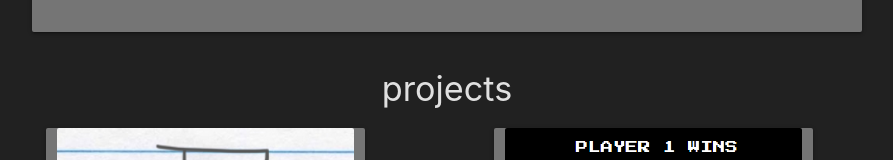
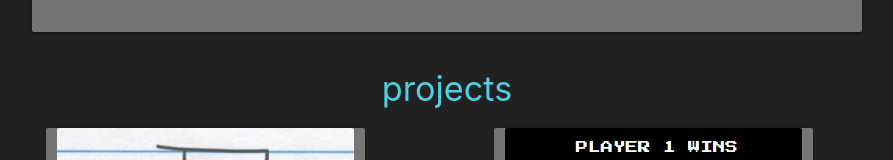
Before and after one commit to lucodyne/lucodyne.github.io, a React (Create React App) app in the folder client/: page / in a window 1280 px wide. Shown: the part 198-358 px from the top of the page, without its empty margins (193-1086 px from the left). Built offline with nearby package versions, Linux system fonts and the light colour scheme.

Commit message:
styling, role removed

```diff
--- a/client/src/pages/Projects.js
+++ b/client/src/pages/Projects.js
@@ -7,7 +7,7 @@ class Projects extends Component {
   render() {
     return (
       <div className="container row">
-        <h4 className="center grey-text text-lighten-2">projects</h4>
+        <h4 className="center cyan-text text-lighten-2">projects</h4>
         {Object.keys(projects).map(key => {
           return (
             <Project
@@ -17,7 +17,7 @@ class Projects extends Component {
               description={projects[key].description}
               image={projects[key].image}
               tools={projects[key].tools}
-              position={projects[key].position}
+              // position={projects[key].position}
             ></Project>
           );
         })}
```
